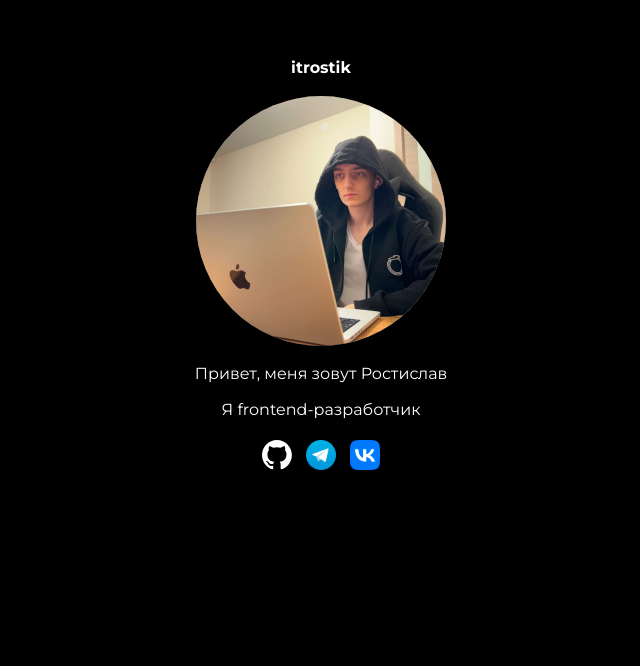
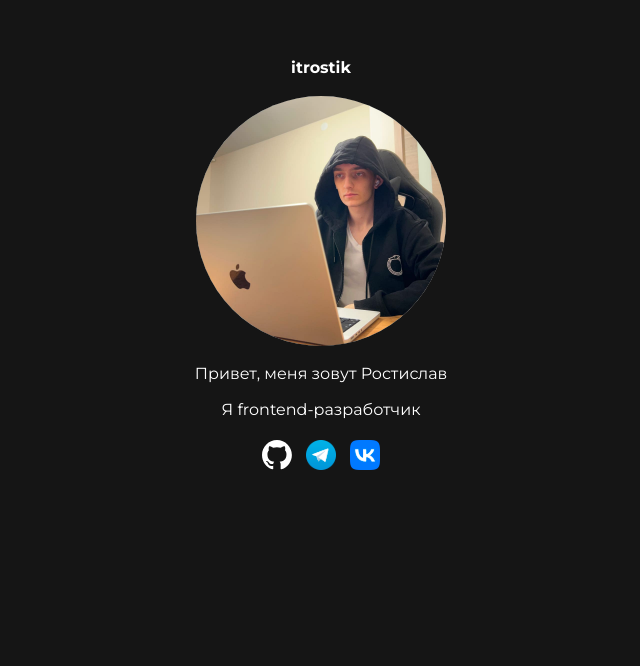
Before and after one commit to itrostik/poftfolio, a React (Vite) app: page / in a window 1280 px wide. Shown: the part 133-799 px from the top of the page, without its empty margins (319-959 px from the left). Built offline with nearby package versions, Linux system fonts and the light colour scheme.

Commit message:
чёрный, но не совсем

```diff
--- a/src/styles/main.scss
+++ b/src/styles/main.scss
@@ -5,7 +5,7 @@ html,
 body {
   font-family: "Montserrat", sans-serif;
   min-height: 100vh;
-  background: #000000;
+  background: #151515;
   color: #ffffff;
 }
 
```
